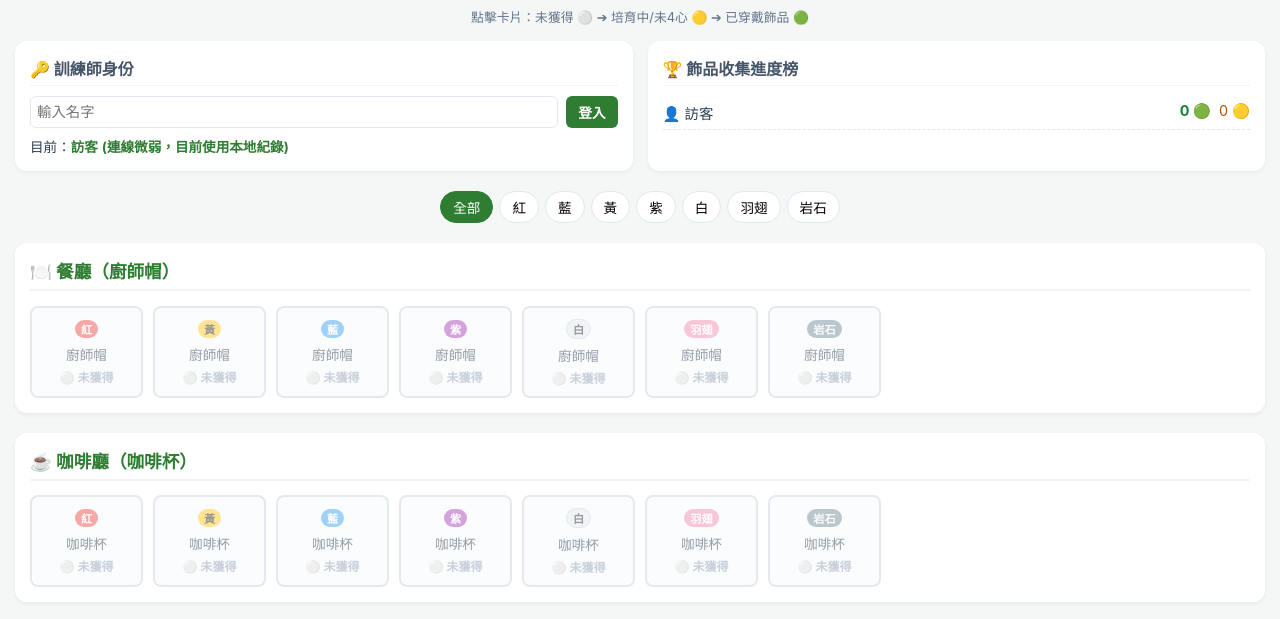
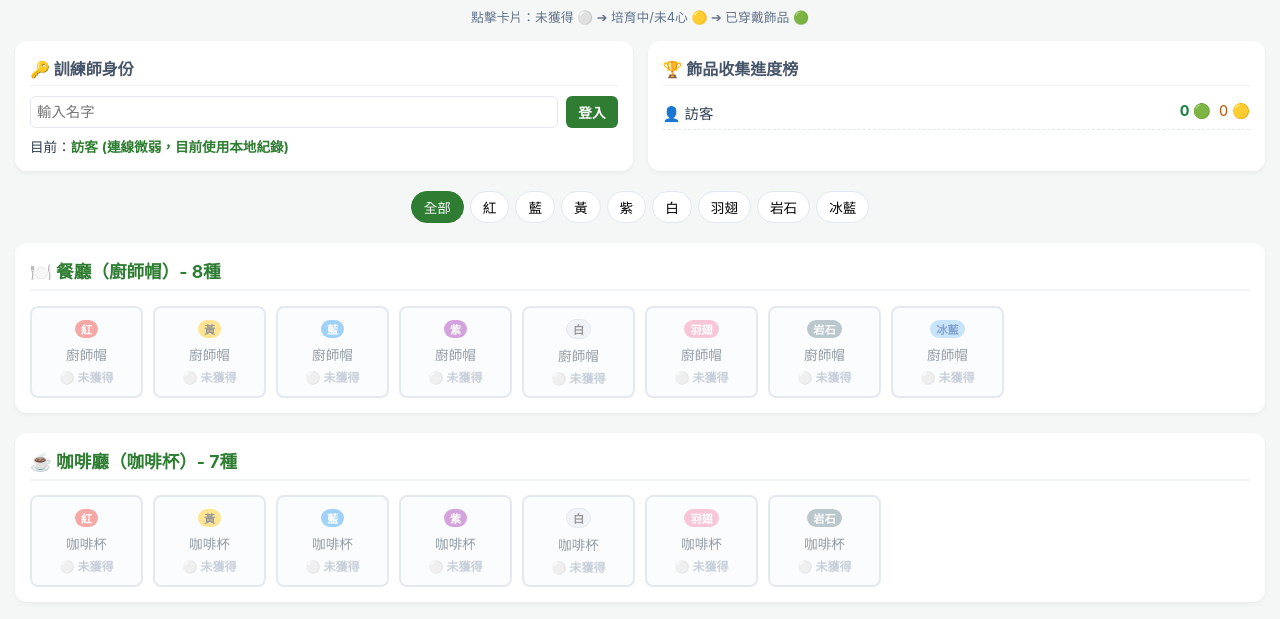
Before and after one commit to terenceylhc/pikmin, a plain HTML site: page index.html in a window 1280 px wide. Shown: the part 102-721 px from the top of the page. Drawn offline with Linux system fonts and the light colour scheme; no server answers.

Commit message:
Update index.html

```diff
--- a/index.html
+++ b/index.html
@@ -3,7 +3,7 @@
 <head>
     <meta charset="UTF-8">
     <meta name="viewport" content="width=device-width, initial-scale=1.0">
-    <title>Pikmin 飾品精準管理系統 (安全流暢版)</title>
+    <title>Pikmin 飾品精準管理系統 (全新8色冰藍版)</title>
     <style>
         :root {
             --bg-color: #f4f7f6;
@@ -45,7 +45,7 @@
         .badge { display: inline-block; padding: 1px 6px; border-radius: 10px; font-size: 0.7rem; color: white; margin-bottom: 6px; font-weight: bold; }
         .badge-red { background: #ef5350; } .badge-blue { background: #42a5f5; } .badge-yellow { background: #ffca28; color:#333; }
         .badge-purple { background: #ab47bc; } .badge-white { background: #e2e8f0; color:#333; border: 1px solid #cbd5e1; }
-        .badge-winged { background: #f48fb1; } .badge-rock { background: #78909c; }
+        .badge-winged { background: #f48fb1; } .badge-rock { background: #78909c; } .badge-ice { background: #90caf9; color: #0d47a1; }
 
         .pikmin-name { font-size: 0.85rem; font-weight: 500; margin-bottom: 4px; overflow: hidden; text-overflow: ellipsis; white-space: nowrap; }
         .status-label { font-size: 0.75rem; font-weight: bold; color: #94a3b8; }
@@ -90,6 +90,7 @@
         <button class="filter-btn" onclick="filterColor('white')">白</button>
         <button class="filter-btn" onclick="filterColor('winged')">羽翅</button>
         <button class="filter-btn" onclick="filterColor('rock')">岩石</button>
+        <button class="filter-btn" onclick="filterColor('ice')">冰藍</button>
     </div>
 
     <div id="main-content"></div>
@@ -104,79 +105,96 @@
         let updateQueue = [];
         let isProcessingQueue = false;
 
-        const colors = [
+        // 核心基礎標準 7 色
+        const standardColors = [
             { id: "red", name: "紅" }, { id: "yellow", name: "黃" }, { id: "blue", name: "藍" },
             { id: "purple", name: "紫" }, { id: "white", name: "白" }, { id: "winged", name: "羽翅" }, { id: "rock", name: "岩石" }
         ];
 
-        // 精準 50 大官方分類資料庫
+        // 核心全新擴充 8 色 (加上冰藍色)
+        const extendedColors = [
+            ...standardColors,
+            { id: "ice", name: "冰藍" }
+        ];
+
+        // 依據台灣手機版官方設定精密對齊之圖鑑資料庫
         const pikminData = [
-            { category: "🍽️ 餐廳（廚師帽）", items: colors.map(c => ({ id: `restaurant_${c.id}`, color: c.id, colorName: c.name, name: "廚師帽" })) },
-            { category: "☕ 咖啡廳（咖啡杯）", items: colors.map(c => ({ id: `cafe_${c.id}`, color: c.id, colorName: c.name, name: "咖啡杯" })) },
-            { category: "🧁 甜點店（馬卡龍）", items: colors.map(c => ({ id: `sweet_macaron_${c.id}`, color: c.id, colorName: c.name, name: "馬卡龍" })) },
-            { category: "🍩 甜點店（甜甜圈）", items: colors.map(c => ({ id: `sweet_donut_${c.id}`, color: c.id, colorName: c.name, name: "甜甜圈" })) },
-            { category: "🎬 電影院", items: colors.map(c => ({ id: `cinema_${c.id}`, color: c.id, colorName: c.name, name: "爆米花" })) },
-            { category: "💊 藥局", items: colors.map(c => ({ id: `pharmacy_${c.id}`, color: c.id, colorName: c.name, name: "牙刷" })) },
-            { category: "🦁 動物園", items: colors.map(c => ({ id: `zoo_${c.id}`, color: c.id, colorName: c.name, name: "蒲公英" })) },
-            { category: "🪲 森林（鍬形蟲）", items: colors.map(c => ({ id: `forest_beetle_${c.id}`, color: c.id, colorName: c.name, name: "鍬形蟲" })) },
-            { category: "🌰 森林（橡栗）", items: colors.map(c => ({ id: `forest_acorn_${c.id}`, color: c.id, colorName: c.name, name: "橡栗" })) },
-            { category: "🌊 水邊（擬餌）", items: colors.map(c => ({ id: `water_${c.id}`, color: c.id, colorName: c.name, name: "擬餌" })) },
-            { category: "📮 郵局", items: colors.map(c => ({ id: `post_${c.id}`, color: c.id, colorName: c.name, name: "郵票" })) },
-            { category: "🖼️ 美術館（畫框）", items: colors.map(c => ({ id: `art_frame_${c.id}`, color: c.id, colorName: c.name, name: "畫框" })) },
-            { category: "✈️ 機場", items: colors.map(c => ({ id: `airport_${c.id}`, color: c.id, colorName: c.name, name: "玩具飛機" })) },
-            { category: "🚇 車站（電車紙模型）", items: colors.map(c => ({ id: `station_paper_${c.id}`, color: c.id, colorName: c.name, name: "電車紙模型" })) },
-            { category: "🎟️ 車站（票券）", items: colors.map(c => ({ id: `station_ticket_${c.id}`, color: c.id, colorName: c.name, name: "票券" })) },
-            { category: "🏖️ 海灘", items: colors.map(c => ({ id: `beach_${c.id}`, color: c.id, colorName: c.name, name: "貝殼" })) },
-            { category: "🍔 漢堡店（漢堡/薯條/飲料）", items: colors.map(c => ({ id: `burger_${c.id}`, color: c.id, colorName: c.name, name: (c.id==='red'||c.id==='yellow') ? "漢堡" : (c.id==='blue' ? "薯條" : (c.id==='purple' ? "飲料" : "漢堡")) })) },
-            { category: "🏪 便利店（瓶蓋）", items: colors.map(c => ({ id: `convenience_cap_${c.id}`, color: c.id, colorName: c.name, name: "瓶蓋" })) },
-            { category: "🍿 便利店（零食）", items: colors.map(c => ({ id: `convenience_snack_${c.id}`, color: c.id, colorName: c.name, name: "零食" })) },
-            { category: "🍄 超市（蘑菇）", items: colors.map(c => ({ id: `supermarket_mushroom_${c.id}`, color: c.id, colorName: c.name, name: "蘑菇" })) },
-            { category: "🍌 超市（香蕉）", items: colors.map(c => ({ id: `supermarket_banana_${c.id}`, color: c.id, colorName: c.name, name: "香蕉" })) },
-            { category: "🥖 麵包店（法國麵包）", items: colors.map(c => ({ id: `bakery_${c.id}`, color: c.id, colorName: c.name, name: "法國麵包" })) },
-            { category: "✂️ 美容院", items: colors.map(c => ({ id: `salon_${c.id}`, color: c.id, colorName: c.name, name: "剪刀與梳子" })) },
-            { category: "👚 服裝店（髮圈）", items: colors.map(c => ({ id: `clothes_${c.id}`, color: c.id, colorName: c.name, name: "髮圈" })) },
-            { category: "🌳 公園（幸運草）", items: colors.map(c => ({ id: `park_clover_${c.id}`, color: c.id, colorName: c.name, name: "幸運草" })) },
-            { category: "🍀 公園（四葉幸運草）", items: colors.map(c => ({ id: `park_four_clover_${c.id}`, color: c.id, colorName: c.name, name: "四葉幸運草" })) },
-            { category: "📖 圖書館", items: colors.map(c => ({ id: `library_${c.id}`, color: c.id, colorName: c.name, name: "迷你書本" })) },
-            { category: "🌳 路邊（貼紙）", items: colors.map(c => ({ id: `roadside_sticker_${c.id}`, color: c.id, colorName: c.name, name: "貼紙" })) },
-            { category: "🪙 路邊（金幣）", items: colors.map(c => ({ id: `roadside_coin_${c.id}`, color: c.id, colorName: c.name, name: "金幣" })) },
-            { category: "🍣 壽司餐廳", items: colors.map(c => ({ id: `sushi_${c.id}`, color: c.id, colorName: c.name, name: "握壽司" })) },
-            { category: "⛰️ 山丘（山丘別針徽章）", items: colors.map(c => ({ id: `hill_${c.id}`, color: c.id, colorName: c.name, name: "山丘別針徽章" })) },
-            { category: "🏟️ 體育館", items: colors.map(c => ({ id: `stadium_${c.id}`, color: c.id, colorName: c.name, name: "鑰匙圈" })) },
-            { category: "☔ 雨天", items: colors.map(c => ({ id: `rain_${c.id}`, color: c.id, colorName: c.name, name: "葉片帽" })) },
+            { category: "🍽️ 餐廳（廚師帽）- 8種", items: extendedColors.map(c => ({ id: `restaurant_${c.id}`, color: c.id, colorName: c.name, name: "廚師帽" })) }, // 🌟 包含冰藍皮克敏
+            { category: "☕ 咖啡廳（咖啡杯）- 7種", items: standardColors.map(c => ({ id: `cafe_${c.id}`, color: c.id, colorName: c.name, name: "咖啡杯" })) },
+            { category: "🧁 甜點店（馬卡龍）- 7種", items: standardColors.map(c => ({ id: `sweet_macaron_${c.id}`, color: c.id, colorName: c.name, name: "馬卡龍" })) },
+            { category: "🍩 甜點店（甜甜圈）- 7種", items: standardColors.map(c => ({ id: `sweet_donut_${c.id}`, color: c.id, colorName: c.name, name: "甜甜圈" })) },
+            { category: "🎬 電影院", items: standardColors.map(c => ({ id: `cinema_${c.id}`, color: c.id, colorName: c.name, name: "爆米花" })) },
+            { category: "💊 藥局", items: standardColors.map(c => ({ id: `pharmacy_${c.id}`, color: c.id, colorName: c.name, name: "牙刷" })) },
+            { category: "🦁 動物園", items: standardColors.map(c => ({ id: `zoo_${c.id}`, color: c.id, colorName: c.name, name: "蒲公英" })) },
+            { category: "🪲 森林（鍬形蟲）", items: standardColors.map(c => ({ id: `forest_beetle_${c.id}`, color: c.id, colorName: c.name, name: "鍬形蟲" })) },
+            { category: "🌰 森林（橡栗）", items: standardColors.map(c => ({ id: `forest_acorn_${c.id}`, color: c.id, colorName: c.name, name: "橡栗" })) },
+            { category: "🌊 水邊（擬餌）", items: standardColors.map(c => ({ id: `water_${c.id}`, color: c.id, colorName: c.name, name: "擬餌" })) },
+            { category: "📮 郵局", items: standardColors.map(c => ({ id: `post_${c.id}`, color: c.id, colorName: c.name, name: "郵票" })) },
+            { category: "🖼️ 美術館（畫框）", items: standardColors.map(c => ({ id: `art_frame_${c.id}`, color: c.id, colorName: c.name, name: "畫框" })) },
+            { category: "✈️ 機場", items: standardColors.map(c => ({ id: `airport_${c.id}`, color: c.id, colorName: c.name, name: "玩具飛機" })) },
+            { category: "🚇 車站（電車紙模型）", items: standardColors.map(c => ({ id: `station_paper_${c.id}`, color: c.id, colorName: c.name, name: "電車紙模型" })) },
+            { category: "🎟️ 車站（票券）", items: standardColors.map(c => ({ id: `station_ticket_${c.id}`, color: c.id, colorName: c.name, name: "票券" })) },
+            { category: "🏖️ 海灘", items: standardColors.map(c => ({ id: `beach_${c.id}`, color: c.id, colorName: c.name, name: "貝殼" })) },
+            { category: "🍔 漢堡店（漢堡/薯條/飲料）", items: standardColors.map(c => ({ id: `burger_${c.id}`, color: c.id, colorName: c.name, name: (c.id==='red'||c.id==='yellow') ? "漢堡" : (c.id==='blue' ? "薯條" : (c.id==='purple' ? "飲料" : "漢堡")) })) },
+            { category: "🏪 便利店（瓶蓋）", items: standardColors.map(c => ({ id: `convenience_cap_${c.id}`, color: c.id, colorName: c.name, name: "瓶蓋" })) },
+            { category: "🍿 便利店（零食）", items: standardColors.map(c => ({ id: `convenience_snack_${c.id}`, color: c.id, colorName: c.name, name: "零食" })) },
+            { category: "🍄 超市（蘑菇）", items: standardColors.map(c => ({ id: `supermarket_mushroom_${c.id}`, color: c.id, colorName: c.name, name: "蘑菇" })) },
+            { category: "🍌 超市（香蕉）", items: standardColors.map(c => ({ id: `supermarket_banana_${c.id}`, color: c.id, colorName: c.name, name: "香蕉" })) },
+            { category: "🥖 麵包店（法國麵包）", items: standardColors.map(c => ({ id: `bakery_${c.id}`, color: c.id, colorName: c.name, name: "法國麵包" })) },
+            { category: "✂️ 美容院", items: standardColors.map(c => ({ id: `salon_${c.id}`, color: c.id, colorName: c.name, name: "剪刀與梳子" })) },
+            { category: "👚 服裝店（髮圈）", items: standardColors.map(c => ({ id: `clothes_${c.id}`, color: c.id, colorName: c.name, name: "髮圈" })) },
+            { category: "🌳 公園（幸運草）", items: standardColors.map(c => ({ id: `park_clover_${c.id}`, color: c.id, colorName: c.name, name: "幸運草" })) },
+            { category: "🍀 公園（四葉幸運草）", items: standardColors.map(c => ({ id: `park_four_clover_${c.id}`, color: c.id, colorName: c.name, name: "四葉幸運草" })) },
+            { category: "📖 圖書館", items: standardColors.map(c => ({ id: `library_${c.id}`, color: c.id, colorName: c.name, name: "迷你書本" })) },
+
+            // 🌟 核心修正：路邊貼紙（綠/藍/橙款式，每款各8色 = 24種）
+            {
+                category: "🌳 路邊（貼紙）- 24種",
+                items: [
+                    ...extendedColors.map(c => ({ id: `roadside_sticker_green_${c.id}`, color: c.id, colorName: c.name, name: "綠色貼紙" })),
+                    ...extendedColors.map(c => ({ id: `roadside_sticker_blue_${c.id}`, color: c.id, colorName: c.name, name: "藍色貼紙" })),
+                    ...extendedColors.map(c => ({ id: `roadside_sticker_orange_${c.id}`, color: c.id, colorName: c.name, name: "橙色貼紙" }))
+                ]
+            },
+            { category: "🪙 路邊（金幣）- 8種", items: extendedColors.map(c => ({ id: `roadside_coin_${c.id}`, color: c.id, colorName: c.name, name: "金幣" })) }, // 🌟 包含冰藍皮克敏
+
+            { category: "🍣 壽司餐廳", items: standardColors.map(c => ({ id: `sushi_${c.id}`, color: c.id, colorName: c.name, name: "握壽司" })) },
+            { category: "⛰️ 山丘（山丘別針徽章）", items: standardColors.map(c => ({ id: `hill_${c.id}`, color: c.id, colorName: c.name, name: "山丘別針徽章" })) },
+            { category: "🏟️ 體育館", items: standardColors.map(c => ({ id: `stadium_${c.id}`, color: c.id, colorName: c.name, name: "鑰匙圈" })) },
+            { category: "☔ 雨天", items: standardColors.map(c => ({ id: `rain_${c.id}`, color: c.id, colorName: c.name, name: "葉片帽" })) },
             { category: "❄️ 下雪（雪人）", items: [{ id: "snow_blue", color: "blue", colorName: "藍", name: "雪人" }, { id: "snow_white", color: "white", colorName: "白", name: "雪人" }, { id: "snow_rock", color: "rock", colorName: "岩石", name: "雪人" }] },
-            { category: "🎡 主題樂園", items: colors.map(c => ({ id: `amusement_${c.id}`, color: c.id, colorName: c.name, name: "門票" })) },
-            { category: "🚌 公車站", items: colors.map(c => ({ id: `bus_${c.id}`, color: c.id, colorName: c.name, name: "公車玩具" })) },
-            { category: "🍕 義式餐廳（披薩）", items: colors.map(c => ({ id: `italian_pizza_${c.id}`, color: c.id, colorName: c.name, name: "披薩" })) },
-            { category: "🍝 義式餐廳（義大利麵）", items: colors.map(c => ({ id: `italian_pasta_${c.id}`, color: c.id, colorName: c.name, name: "義大利麵" })) },
-            { category: "🍜 拉麵店（拉麵鑰匙圈）", items: colors.map(c => ({ id: `ramen_${c.id}`, color: c.id, colorName: c.name, name: "拉麵吊飾" })) },
-            { category: "🌉 橋樑（橋樑別針）", items: colors.map(c => ({ id: `bridge_${c.id}`, color: c.id, colorName: c.name, name: "橋樑別針" })) },
-            { category: "🏨 飯店（飯店備品）", items: colors.map(c => ({ id: `hotel_${c.id}`, color: c.id, colorName: c.name, name: "飯店備品" })) },
-            { category: "💄 化妝品商店（化妝品）", items: colors.map(c => ({ id: `makeup_${c.id}`, color: c.id, colorName: c.name, name: "化妝品" })) },
-            { category: "⛩️ 神社和寺廟（運勢(吉)）", items: colors.map(c => ({ id: `shrine_${c.id}`, color: c.id, colorName: c.name, name: "運勢(吉)" })) },
-            { category: "🔋 電器行（電池）", items: colors.map(c => ({ id: `battery_cell_${c.id}`, color: c.id, colorName: c.name, name: "電池" })) },
+            { category: "🎡 主題樂園", items: standardColors.map(c => ({ id: `amusement_${c.id}`, color: c.id, colorName: c.name, name: "門票" })) },
+            { category: "🚌 公車站", items: standardColors.map(c => ({ id: `bus_${c.id}`, color: c.id, colorName: c.name, name: "公車玩具" })) },
+            { category: "🍕 義式餐廳（披薩）", items: standardColors.map(c => ({ id: `italian_pizza_${c.id}`, color: c.id, colorName: c.name, name: "披薩" })) },
+            { category: "🍝 義式餐廳（義大利麵）", items: standardColors.map(c => ({ id: `italian_pasta_${c.id}`, color: c.id, colorName: c.name, name: "義大利麵" })) },
+            { category: "🍜 拉麵店（拉麵鑰匙圈）", items: standardColors.map(c => ({ id: `ramen_${c.id}`, color: c.id, colorName: c.name, name: "拉麵吊飾" })) },
+            { category: "🌉 橋樑（橋樑別針）", items: standardColors.map(c => ({ id: `bridge_${c.id}`, color: c.id, colorName: c.name, name: "橋樑別針" })) },
+            { category: "🏨 飯店（飯店備品）", items: standardColors.map(c => ({ id: `hotel_${c.id}`, color: c.id, colorName: c.name, name: "飯店備品" })) },
+            { category: "💄 化妝品商店（化妝品）", items: standardColors.map(c => ({ id: `makeup_${c.id}`, color: c.id, colorName: c.name, name: "化妝品" })) },
+            { category: "⛩️ 神社和寺廟（運勢(吉)）", items: standardColors.map(c => ({ id: `shrine_${c.id}`, color: c.id, colorName: c.name, name: "運勢(吉)" })) },
+            { category: "🔋 電器行（電池）", items: standardColors.map(c => ({ id: `battery_cell_${c.id}`, color: c.id, colorName: c.name, name: "電池" })) },
             { category: "💡 電器行（仙女燈）", items: [{ id: "battery_light_white", color: "white", colorName: "白", name: "仙女燈" }, { id: "battery_light_winged", color: "winged", colorName: "羽翅", name: "仙女燈" }] },
-            { category: "🍛 咖哩餐廳", items: colors.map(c => ({ id: `curry_${c.id}`, color: c.id, colorName: c.name, name: "咖哩飯" })) },
-            { category: "🔧 五金行（工具）", items: colors.map(c => ({ id: `hardware_${c.id}`, color: c.id, colorName: c.name, name: "工具" })) },
-            { category: "🎓 大學&學院（校徽胸針）", items: colors.slice(0, 3).map(c => ({ id: `university_${c.id}`, color: c.id, colorName: c.name, name: "校徽胸針" })) },
-            { category: "🌮 墨西哥餐廳", items: colors.map(c => ({ id: `mexican_${c.id}`, color: c.id, colorName: c.name, name: "沙拉盆/塔可" })) },
-            { category: "🧺 自助洗衣店&乾洗店", items: colors.map(c => ({ id: `laundry_${c.id}`, color: c.id, colorName: c.name, name: "曬衣夾" })) },
-            { category: "🥢 韓國餐廳（泡菜）", items: colors.map(c => ({ id: `korean_${c.id}`, color: c.id, colorName: c.name, name: "泡菜" })) },
-            { category: "⭐ 特殊活動：超級瑪利歐鑰匙圈", items: colors.slice(0, 4).map(c => ({ id: `mario_${c.id}`, color: c.id, colorName: c.name, name: "瑪利歐帽/磚塊" })) },
-            { category: "⭐ 特殊活動：禮物貼紙（金色）", items: colors.map(c => ({ id: `gift_gold_${c.id}`, color: c.id, colorName: c.name, name: "金貼紙" })) },
-            { category: "⭐ 特殊活動：復活節彩蛋", items: colors.map(c => ({ id: `easter_${c.id}`, color: c.id, colorName: c.name, name: "彩蛋外殼" })) },
-            { category: "🃏 世界遊戲：遊戲卡牌", items: colors.map(c => ({ id: `poker_${c.id}`, color: c.id, colorName: c.name, name: "撲克牌" })) },
-            { category: "🕹️ 世界遊戲：Nintendo遊戲機 1980-1995", items: colors.map(c => ({ id: `nintendo_${c.id}`, color: c.id, colorName: c.name, name: "紅白機/掌機" })) },
-            { category: "🍼 特殊活動：奶嘴", items: colors.slice(0, 1).map(c => ({ id: `pacifier_${c.id}`, color: c.id, colorName: c.name, name: "奶嘴" })) },
-            { category: "👡 特殊活動：荷蘭木鞋鑰匙圈", items: colors.map(c => ({ id: `clogs_${c.id}`, color: c.id, colorName: c.name, name: "木鞋" })) },
-            { category: "💾 世界遊戲：遊戲卡匣", items: colors.map(c => ({ id: `cartridge_${c.id}`, color: c.id, colorName: c.name, name: "復古卡匣" })) }
+            { category: "🍛 咖哩餐廳", items: standardColors.map(c => ({ id: `curry_${c.id}`, color: c.id, colorName: c.name, name: "咖哩飯" })) },
+            { category: "🔧 五金行（工具）", items: standardColors.map(c => ({ id: `hardware_${c.id}`, color: c.id, colorName: c.name, name: "工具" })) },
+            { category: "🎓 大學&學院（校徽胸針）", items: standardColors.slice(0, 3).map(c => ({ id: `university_${c.id}`, color: c.id, colorName: c.name, name: "校徽胸針" })) },
+            { category: "🌮 墨西哥餐廳", items: standardColors.map(c => ({ id: `mexican_${c.id}`, color: c.id, colorName: c.name, name: "沙拉盆/塔可" })) },
+            { category: "🧺 自助洗衣店&乾洗店", items: standardColors.map(c => ({ id: `laundry_${c.id}`, color: c.id, colorName: c.name, name: "曬衣夾" })) },
+            { category: "🥢 韓國餐廳（泡菜）", items: standardColors.map(c => ({ id: `korean_${c.id}`, color: c.id, colorName: c.name, name: "泡菜" })) },
+            { category: "⭐ 特殊活動：超級瑪利歐鑰匙圈", items: standardColors.slice(0, 4).map(c => ({ id: `mario_${c.id}`, color: c.id, colorName: c.name, name: "瑪利歐帽/磚塊" })) },
+            { category: "⭐ 特殊活動：禮物貼紙（金色）", items: standardColors.map(c => ({ id: `gift_gold_${c.id}`, color: c.id, colorName: c.name, name: "金貼紙" })) },
+            { category: "⭐ 特殊活動：復活節彩蛋", items: standardColors.map(c => ({ id: `easter_${c.id}`, color: c.id, colorName: c.name, name: "彩蛋外殼" })) },
+            { category: "🃏 世界遊戲：遊戲卡牌", items: standardColors.map(c => ({ id: `poker_${c.id}`, color: c.id, colorName: c.name, name: "撲克牌" })) },
+            { category: "🕹️ 世界遊戲：Nintendo遊戲機 1980-1995", items: standardColors.map(c => ({ id: `nintendo_${c.id}`, color: c.id, colorName: c.name, name: "紅白機/掌機" })) },
+            { category: "🍼 特殊活動：奶嘴", items: standardColors.slice(0, 1).map(c => ({ id: `pacifier_${c.id}`, color: c.id, colorName: c.name, name: "奶嘴" })) },
+            { category: "👡 特殊活動：荷蘭木鞋鑰匙圈", items: standardColors.map(c => ({ id: `clogs_${c.id}`, color: c.id, colorName: c.name, name: "木鞋" })) },
+            { category: "💾 世界遊戲：遊戲卡匣", items: standardColors.map(c => ({ id: `cartridge_${c.id}`, color: c.id, colorName: c.name, name: "復古卡匣" })), },
+            { category: "🎄 節日活動：2025/2026裝飾飾品 - 8種", items: extendedColors.map(c => ({ id: `holiday_decor_${c.id}`, color: c.id, colorName: c.name, name: "節日裝飾球" })) } // 🌟 包含冰藍皮克敏
         ];
 
         function loadCachedData() {
             if (currentUsername !== "訪客") {
                 document.getElementById('username-input').value = currentUsername;
             }
-            // 🌟 核心防護安全線：如果本機完全沒有資料，主動塞入空白進度物件
             if (!globalData || Object.keys(globalData).length === 0) {
                 globalData = {};
             }
@@ -212,7 +230,6 @@
                     document.getElementById('system-mode').style.color = "#166534";
                     document.getElementById('loading-text').innerText = " (進度已完美對齊雲端)";
 
-                    // 🌟 安全線：若雲端是全空的白紙，維持空物件不讓前端崩潰
                     globalData = result.data || {};
                     if (!globalData[currentUsername]) {
                         globalData[currentUsername] = {};
@@ -242,7 +259,6 @@
             const leaderboardUl = document.getElementById('leaderboard');
             leaderboardUl.innerHTML = '';
 
-            // 確保當前登入者即使沒數據，也會強制出現在進度榜上
             if (!globalData[currentUsername]) globalData[currentUsername] = {};
 
             let scores = [];
@@ -255,7 +271,6 @@
                 scores.push({ name: user, decored, growing });
             }
 
-            // 確保目前使用者如果沒出現在雲端地圖裡，手動塞入進度榜以供點擊
             if (!scores.some(s => s.name === currentUsername)) {
                 scores.push({ name: currentUsername, decored: 0, growing: 0 });
             }
```
